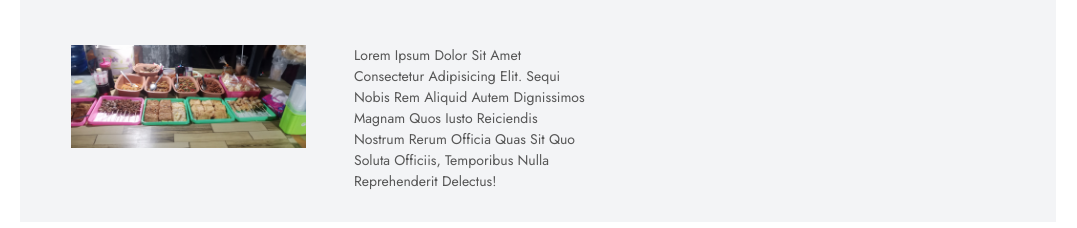
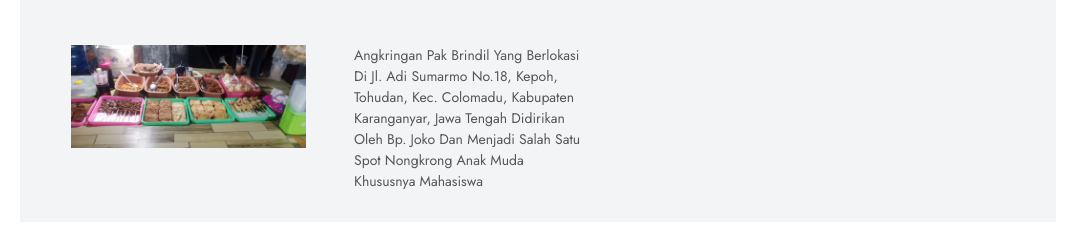
Before and after one commit to rahma30nurul/Website-Angkringan, a plain HTML site: page index.html in a window 1280 px wide. Shown: the part 2630-2858 px from the top of the page, without its empty margins (102-1179 px from the left). Drawn offline with nearby package versions, Linux system fonts and the light colour scheme.

Commit message:
Update index.html

```diff
--- a/index.html
+++ b/index.html
@@ -299,7 +299,7 @@
                     <img src="image/hik.jpg"alt="">
                 </div>
                 <div class="six-info">
-                    <p>Lorem ipsum dolor sit amet consectetur adipisicing elit. Sequi nobis rem aliquid autem dignissimos magnam quos iusto reiciendis nostrum rerum officia quas sit quo soluta officiis, temporibus nulla reprehenderit delectus!</p>
+                    <p>Angkringan Pak Brindil yang berlokasi di Jl. Adi Sumarmo No.18, Kepoh, Tohudan, Kec. Colomadu, Kabupaten Karanganyar, Jawa Tengah didirikan oleh Bp. Joko dan menjadi salah satu spot nongkrong anak muda khususnya mahasiswa</p>
                 </div>
             </div>
 
```
